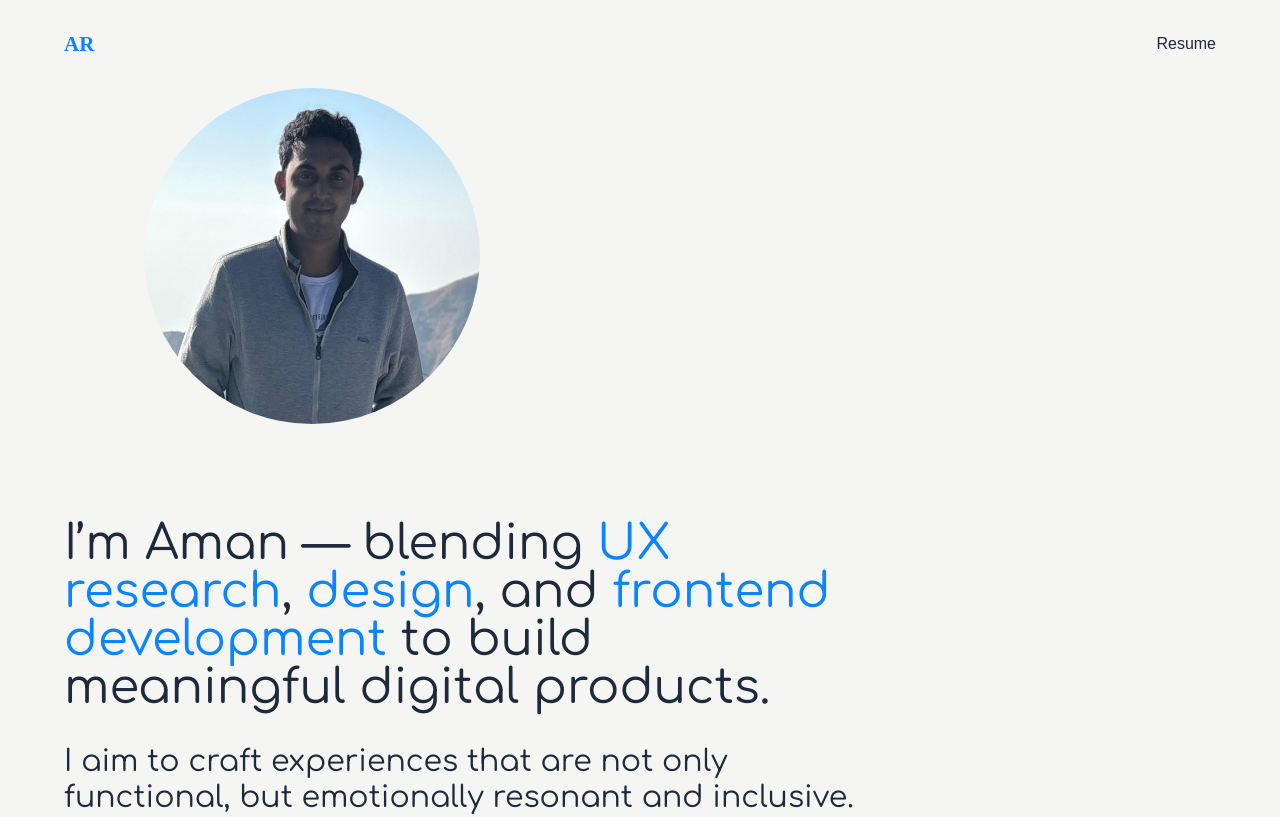
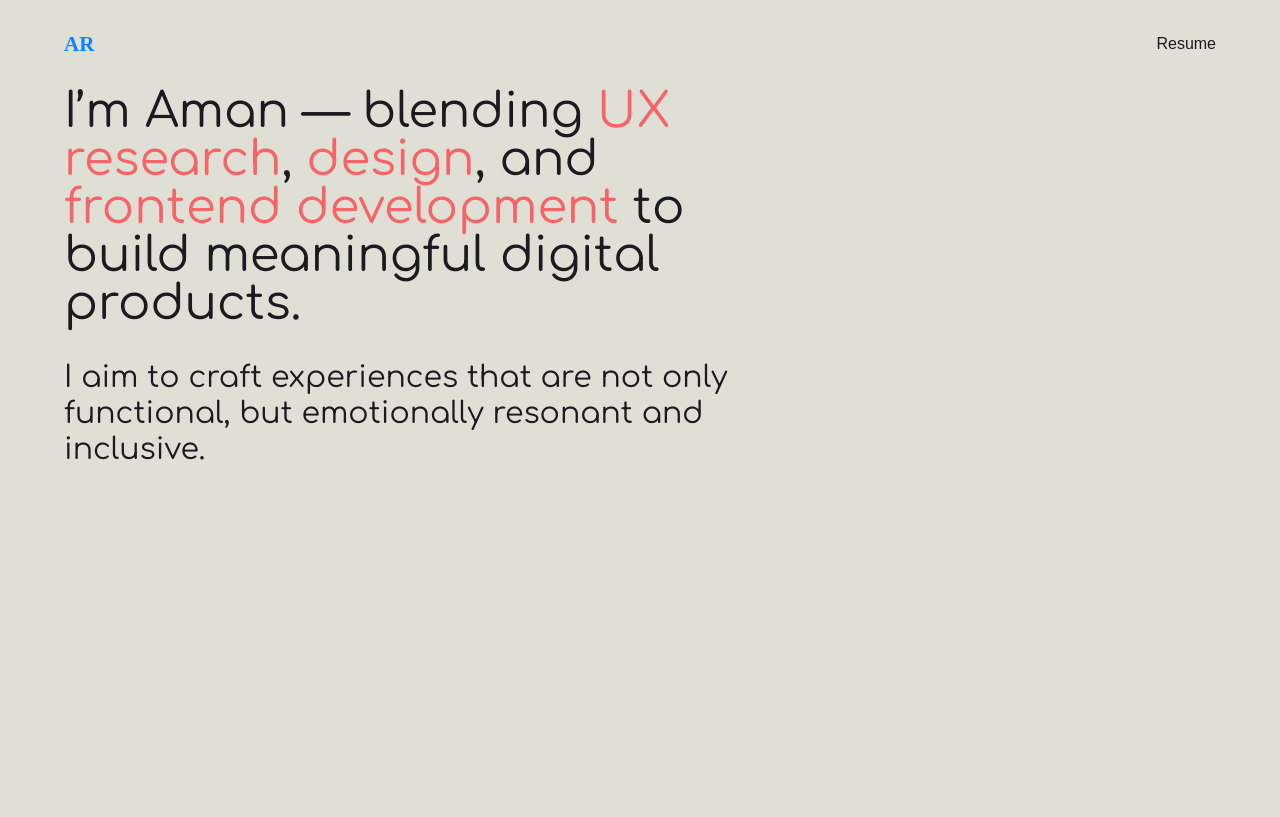
Before and after one commit to 11amanraj/portfolio-april-2025, a Next.js app: page / in a window 1280 px wide. Shown: the top 817 px of the page. Built offline with nearby package versions, Linux system fonts and the light colour scheme.

Commit message:
Changed the coded colors

```diff
--- a/app/globals.css
+++ b/app/globals.css
@@ -2,9 +2,9 @@
 @import "tailwindcss";
 
 :root {
-  --background: #F5F5F4;
-  --foreground:	#1E293B;
-  --primary: #0A84FF;
+  --background: #DFDFD6;
+  --foreground:	#1B1B1F;
+  --primary: #F56565;
   --font-heading: 'Comfortaa', sans-serif;
   --font-text: 'Lora', serif;
 }
@@ -26,9 +26,9 @@
 
 @media (prefers-color-scheme: dark) {
   :root {
-    --background:	#0F172A;
-    --foreground:	#E2E8F0;
-    --primary: 	#0A84FF;
+    --background:	#1B1B1F;
+    --foreground:	#DFDFD6;
+    --primary: 	#F56565;
   }
 }
 
--- a/app/page.tsx
+++ b/app/page.tsx
@@ -53,18 +53,18 @@ export default function Home() {
   ]
 
   return (
-    <div className="flex flex-col gap-8 responsive-padding mb-8">
-      <div className="min-h-[calc(100vh-88px)] flex flex-col gap-8 sm:max-w-200">
+    <div className="flex flex-col gap-8">
+      <div className="min-h-[calc(100vh-88px)] responsive-padding flex flex-col gap-8 sm:max-w-200">
         {/* <div className="w-50 h-50 ml-16 sm:w-65 sm:h-65 sm:ml-20 bg-green-600 rounded-full">
           <img src="/hero-image.jpg" alt="hero-image" className="w-full h-full rounded-full overflow-clip"/>
         </div> */}
-        <img src="/hero-image.jpg" alt="hero-image" className="w-50 h-50 ml-16 sm:w-70 sm:h-70 sm:ml-20 md:w-84 md:h-84 md:mb-16 rounded-full overflow-clip"/>
+        {/* <img src="/hero-image.jpg" alt="hero-image" className="w-50 h-50 ml-16 sm:w-70 sm:h-70 sm:ml-20 md:w-84 md:h-84 md:mb-16 rounded-full overflow-clip"/> */}
         <div className="text-3xl font-heading md:text-5xl">
           I’m Aman — blending <span className="text-primary">UX research</span>, <span className="text-primary">design</span>, and <span className="text-primary">frontend development</span> to build meaningful digital products.
         </div>
         <div className="text-xl font-heading md:text-3xl">I aim to craft experiences that are not only functional, but emotionally resonant and inclusive.</div>
       </div>
-      <div className="flex flex-col w-full gap-8">
+      <div className="flex flex-col w-full gap-8 responsive-padding pb-8 bg-primary">
         {project_details.map(project => <ProjectCards key={project.id} project={project}/>)}
       </div>
     </div>
```
